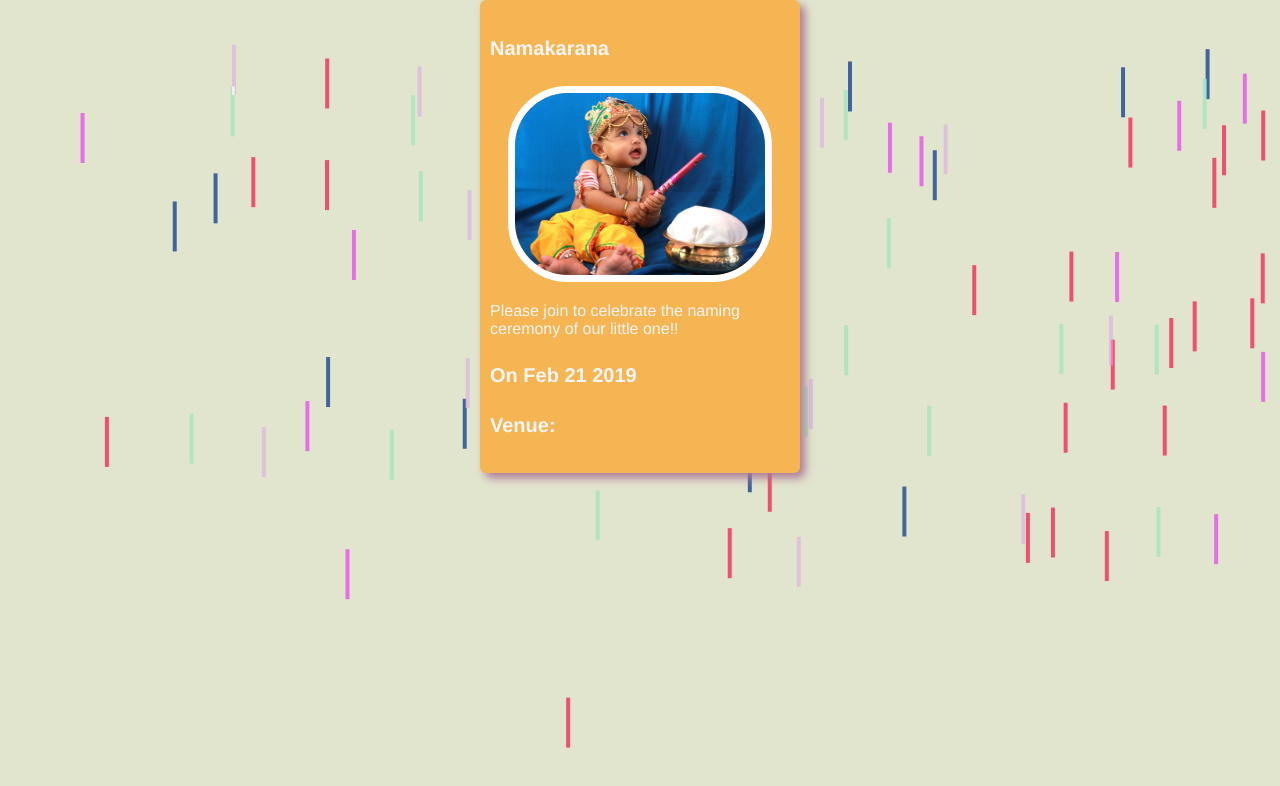
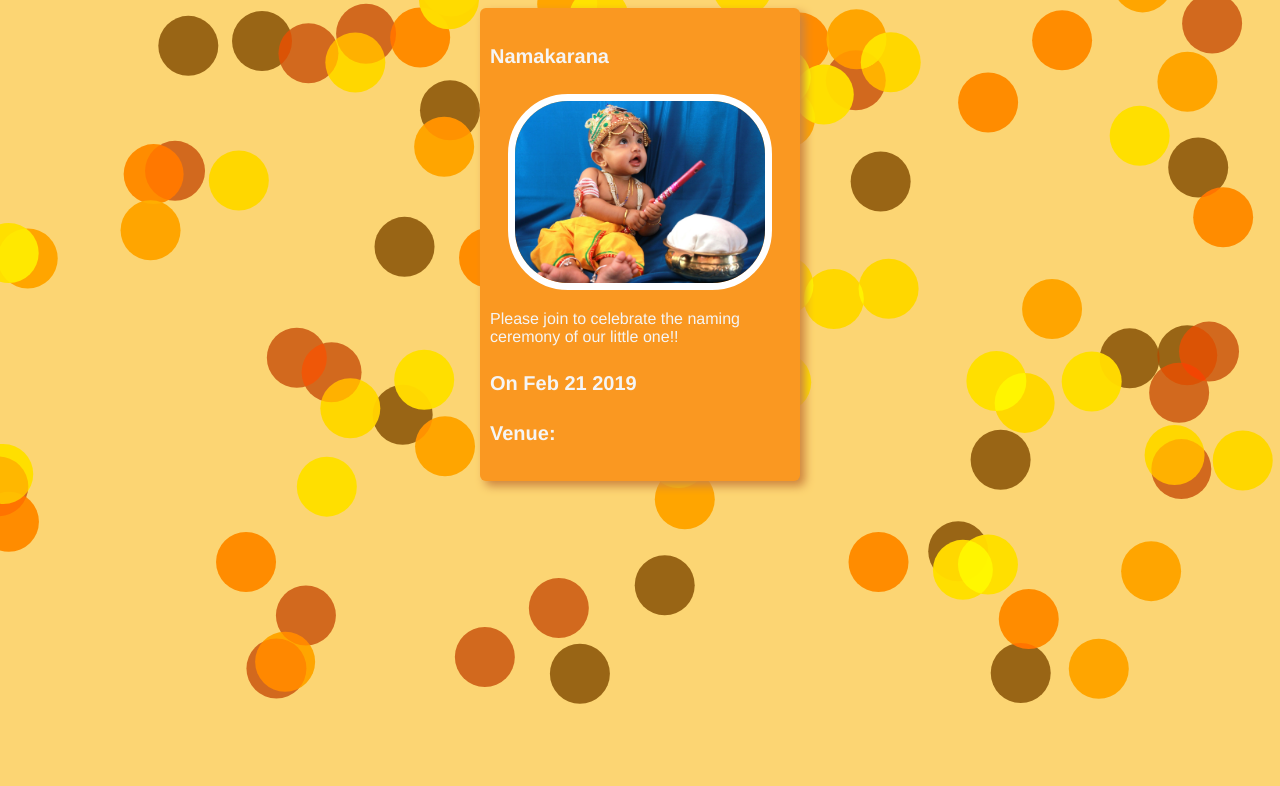
Before and after one commit to shrutigv/Baaruni-sharma, a Vue app: page /invitation in a window 1280 px wide. Shown: the top 786 px of the page. Built offline with nearby package versions, Linux system fonts and the light colour scheme.

Commit message:
invite cARD COLOR SCHEME

```diff
--- a/public/background.js
+++ b/public/background.js
@@ -23,7 +23,9 @@ window.addEventListener("load", function() {
 			{
 				min: 25,
 				max: 35
-			}
+			},
+			dark:'rgb(236, 168, 206)',
+			light:'rgb(255, 146, 213)',
 		},
 		bokeh:
 		{
@@ -314,7 +316,7 @@ window.addEventListener("load", function() {
 			grad.addColorStop(0, 'hsla(' + point.color().str() + ', 255)');
 			grad.addColorStop(1, 'hsla(' + point.color().str() + ', 0)');
 
-			gradientBuffer.fillStyle = "rgb(236, 168, 206)";
+			gradientBuffer.fillStyle = options.gradient.dark;
 			gradientBuffer.fillRect(0, 0,
 					options.gradient.resolution, options.gradient.resolution);
 		});
@@ -348,8 +350,8 @@ window.addEventListener("load", function() {
 
 		//debug info
 		if (options.debug.showFps) {
-			if(fps <= 10) ctx.fillStyle = 'rgb(255, 146, 213)';
-			else ctx.fillStyle = 'rgb(255, 146, 213)';
+			if(fps <= 10) ctx.fillStyle = options.gradient.light;
+			else ctx.fillStyle =  options.gradient.light;
 
 			ctx.font = "20px sans-serif";
 			ctx.fillText(Math.round(fps) + " fps", 10, 20);
--- a/public/rectBackdrop.js
+++ b/public/rectBackdrop.js
@@ -4,11 +4,12 @@ window.addEventListener("load", function() {
         var ctx=canvas.getContext("2d");
         var k=1;
         var ball=[];
+        var radius=30;
         var ballCount=100;
         var rectWidth=4;
         var rectHeight=50;
         var signHelper = Math.floor(Math.random() * 2);
-        var color=['#e86ee8','#b0e5bf','#dec2dc','#41649d','#ee516c','ffad33'];
+        var color=['#FFD700','#FFA500','#FF8C00','#FFDF00','#D2691E','#996515'];
 
       if (signHelper == 1) {
         this.sign = -1;
@@ -28,27 +29,28 @@ window.addEventListener("load", function() {
 
     function draw(){
         ctx.clearRect(0,0,canvas.width,canvas.height)
-        var signHelper=1;
+        //var signHelper=1;
         for(var i=0;i<ballCount;i++){
 
             if(k==1){
-                if(signHelper==1){
-                    ball[i].x=Math.random()*canvas.width+rectHeight;
-                    ball[i].y=Math.random()*canvas.height+rectWidth;
-                    signHelper=0;
-                }
-                else{
-                    ball[i].x=Math.random()*canvas.width+rectHeight;
-                    ball[i].y=Math.random()*canvas.height+rectWidth;
-                    signHelper=1;
-                }
+            //    // if(signHelper==1){
+            //         ball[i].x=Math.random()*canvas.width+radius;
+            //         ball[i].y=Math.random()*canvas.height+radius;
+            //         //signHelper=0;
+            //    // }
+            //     else{
+            //         ball[i].x=Math.random()*canvas.width+radius;
+            //         ball[i].y=Math.random()*canvas.height+radius;
+            //         signHelper=1;
+            //     }
 
-                ball[i].x=Math.random()*canvas.width-rectHeight;
-                ball[i].y=Math.random()*canvas.height-rectWidth;
+                ball[i].x=Math.random()*canvas.width-radius;
+                ball[i].y=Math.random()*canvas.height-radius;
 
             }
             ctx.beginPath();
-            ctx.rect(ball[i].x,ball[i].y,rectWidth,rectHeight);
+            ctx.arc(ball[i].x,ball[i].y,radius,0,2*Math.PI);
+
             ctx.fillStyle=color[Math.round(i%6)];
             ctx.fill();
             ctx.closePath();
@@ -68,15 +70,15 @@ window.addEventListener("load", function() {
     }
     function rebound(){
         for(var i=0;i<ballCount;i++){
-            if(ball[i].x+ball[i].dx>canvas.width-rectWidth||ball[i].x+ball[i].dx<rectWidth){
-                ball[i].dx=-ball[i].dx+Math.random();
+            if(ball[i].x+ball[i].dx>canvas.width-radius||ball[i].x+ball[i].dx<radius){
+                ball[i].dx=-ball[i].dx;
             }
-            if(ball[i].y+ball[i].dy>canvas.height-rectHeight||ball[i].y+ball[i].dy<rectHeight){
-                ball[i].dy=-ball[i].dy+Math.random();
+            if(ball[i].y+ball[i].dy>canvas.height-radius||ball[i].y+ball[i].dy<radius){
+                ball[i].dy=-ball[i].dy;
             }
         }
     }
-    setInterval(draw,30);
+    setInterval(draw,60);
     ctx.globalCompositeOperation = "source-over";
    draw();
    ctx.globalCompositeOperation = "overlay";
--- a/src/App.vue
+++ b/src/App.vue
@@ -60,16 +60,6 @@ margin: 0px;
 }
 /* background color change */
 
-body {
-	width: 100wh;
-	height: 90vh;
-	color: #2c3e50;
-	background: linear-gradient(-45deg, rgb(82, 168, 238),#ebcede, rgb(252, 245, 155), rgb(160, 253, 231));
-	background-size: 400% 400%;
-	-webkit-animation: Gradient 15s ease infinite;
-	-moz-animation: Gradient 15s ease infinite;
-	animation: Gradient 15s ease infinite;
-}
 
 @-webkit-keyframes Gradient {
 	0% {
@@ -115,7 +105,6 @@ body {
 	right: 0;
 	left: 0;
 }
-body { margin:0px; background:hsl(70, 31%, 85%); text-align:center; }
 
 
 </style>
--- a/src/components/BirthdayCard.vue
+++ b/src/components/BirthdayCard.vue
@@ -34,13 +34,13 @@ export default {
   },
   methods:{
     playSound:function(){
-
+     var audio = document.getElementById('invite');
+      audio.play();
     }
 
   },
   mounted(){
-    var audio = document.getElementById('invite');
-    audio.play();
+
   }
 }
 </script>
--- a/src/components/Invitation.vue
+++ b/src/components/Invitation.vue
@@ -61,19 +61,20 @@ h4{
     width:300px;
     padding: 10px;
     color:rgb(245, 245, 245);
-    background-color:#f6b553;
+    background-color:rgb(250, 152, 33);
     margin: 0 auto;
     text-align: left;
     vertical-align: center;
     z-index: 20;
     border-radius: 6px;
-    box-shadow: 5px 5px 10px rgb(172, 121, 150);
+    box-shadow: 5px 5px 10px #CD853F;
 }
 #rectBackdrop {
   position: fixed;
   top: 0;
   left: 0;
   z-index: -100;
+  background-color:#fcd573;
 
 }
 @media (min-width: 320px) and (max-width: 480px) {
```
